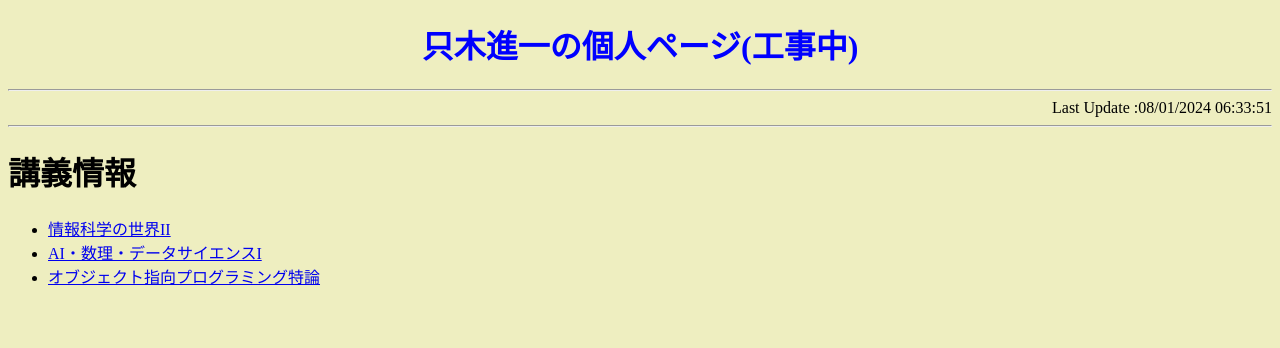
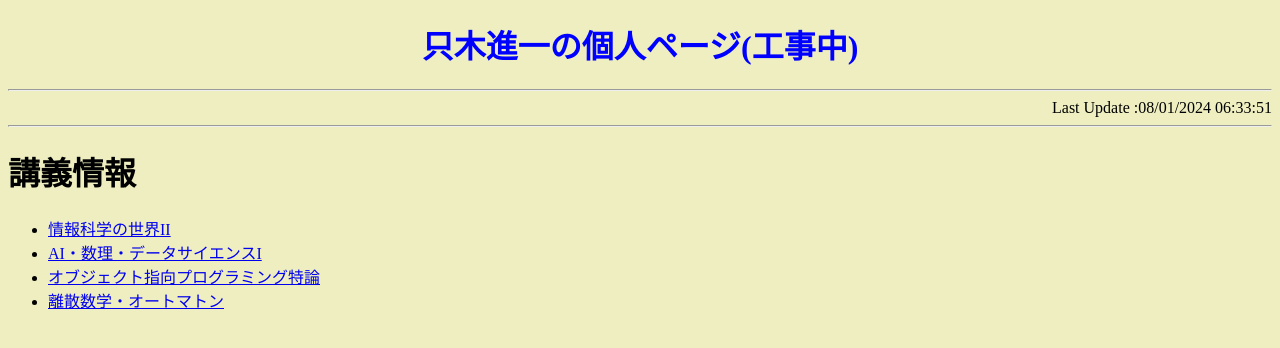
Before and after one commit to tada195908/tada195908.github.io, a plain HTML site: page index.html in a window 1280 px wide. Drawn offline with Linux system fonts and the light colour scheme.

Commit message:
20240801

```diff
--- a/index.html
+++ b/index.html
@@ -40,6 +40,7 @@
             <li><a href="lecture/IntroductionToComputerScience2">情報科学の世界II</a></li>
             <li><a href="https://github.com/first-programming-saga">AI・数理・データサイエンスI</a></li>
             <li><a href="https://github.com/oop-mc-saga">オブジェクト指向プログラミング特論</a></li>
+            <li><a href="lecture/DiscreteMathematicsAndAutomata">離散数学・オートマトン</a></li>
         </ul>
     </body>
 </html>
```
